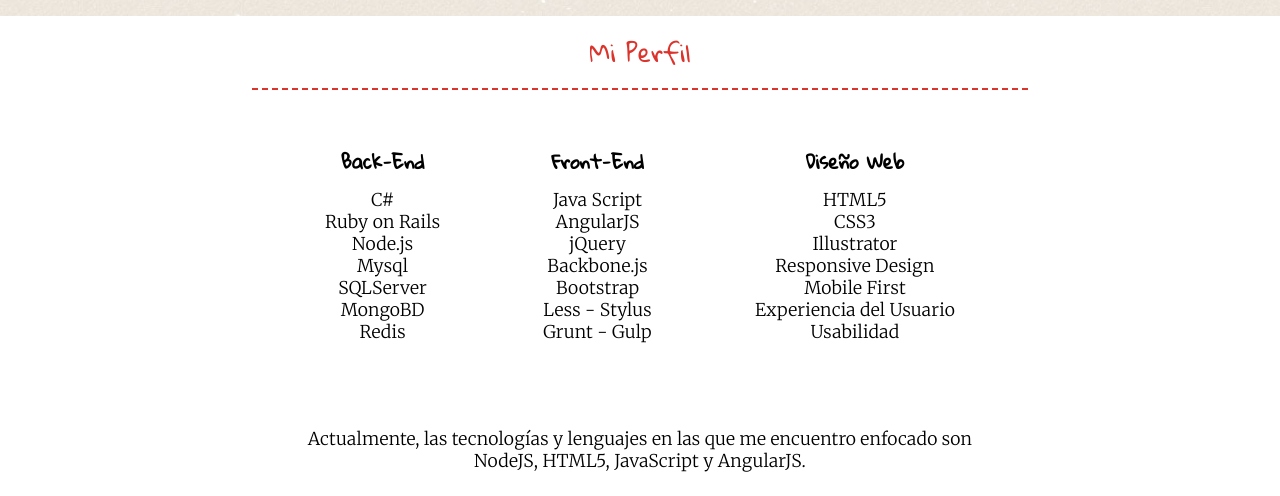
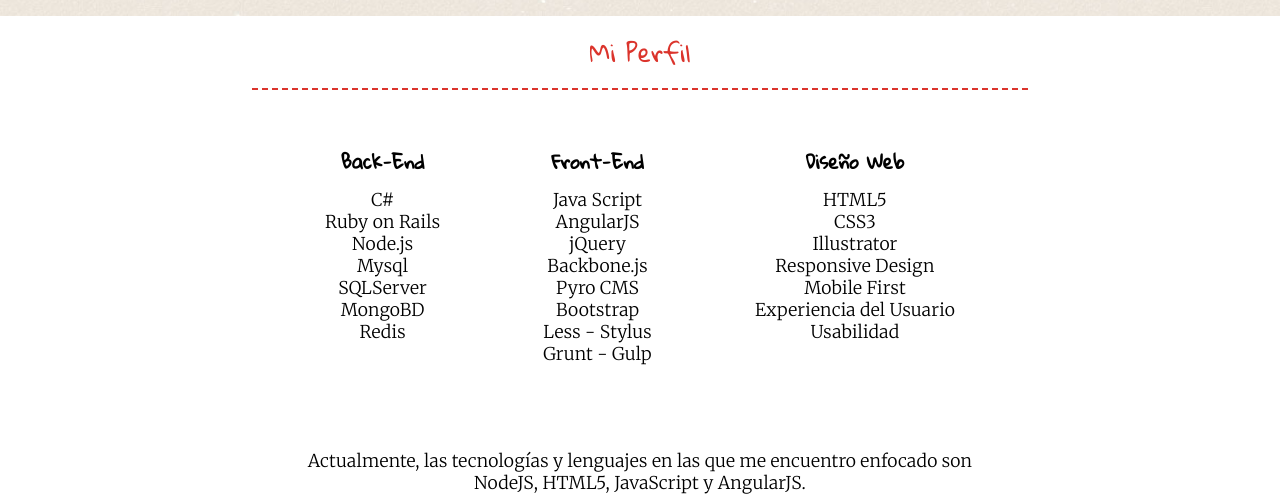
Before and after one commit to daguiheso/Portafolio, a plain HTML site: page index.html in a window 1280 px wide. Shown: the part 331-827 px from the top of the page. Drawn offline with nearby package versions, Linux system fonts and the light colour scheme; a web font is replaced by a local one.

Commit message:
Add PyroCMS

```diff
--- a/index.html
+++ b/index.html
@@ -62,6 +62,7 @@
 					<ol class="Profile-item texto">AngularJS</ol>
 					<ol class="Profile-item texto">jQuery</ol>
 					<ol class="Profile-item texto">Backbone.js</ol>
+					<ol class="Profile-item texto">Pyro CMS</ol>
 					<ol class="Profile-item texto">Bootstrap</ol>
 					<ol class="Profile-item texto">Less - Stylus</ol>
 					<ol class="Profile-item texto">Grunt - Gulp</ol>
```
